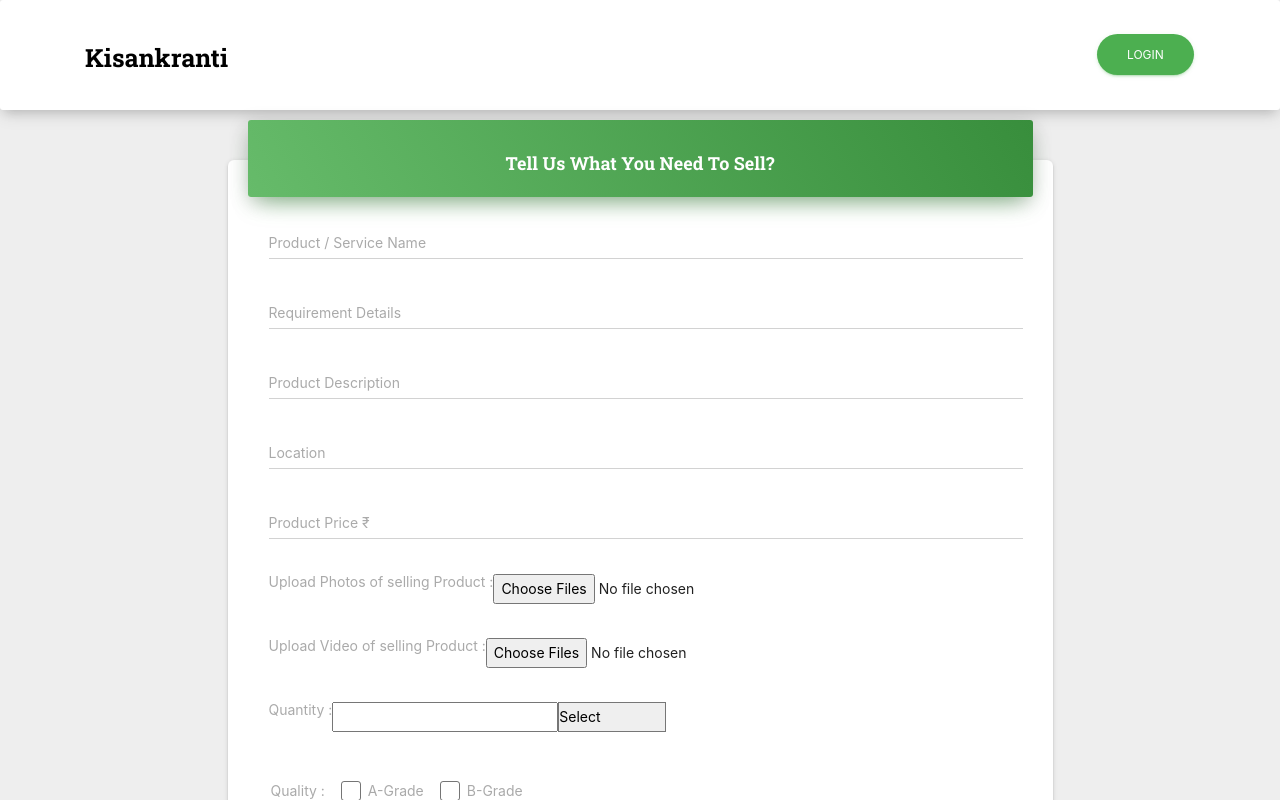
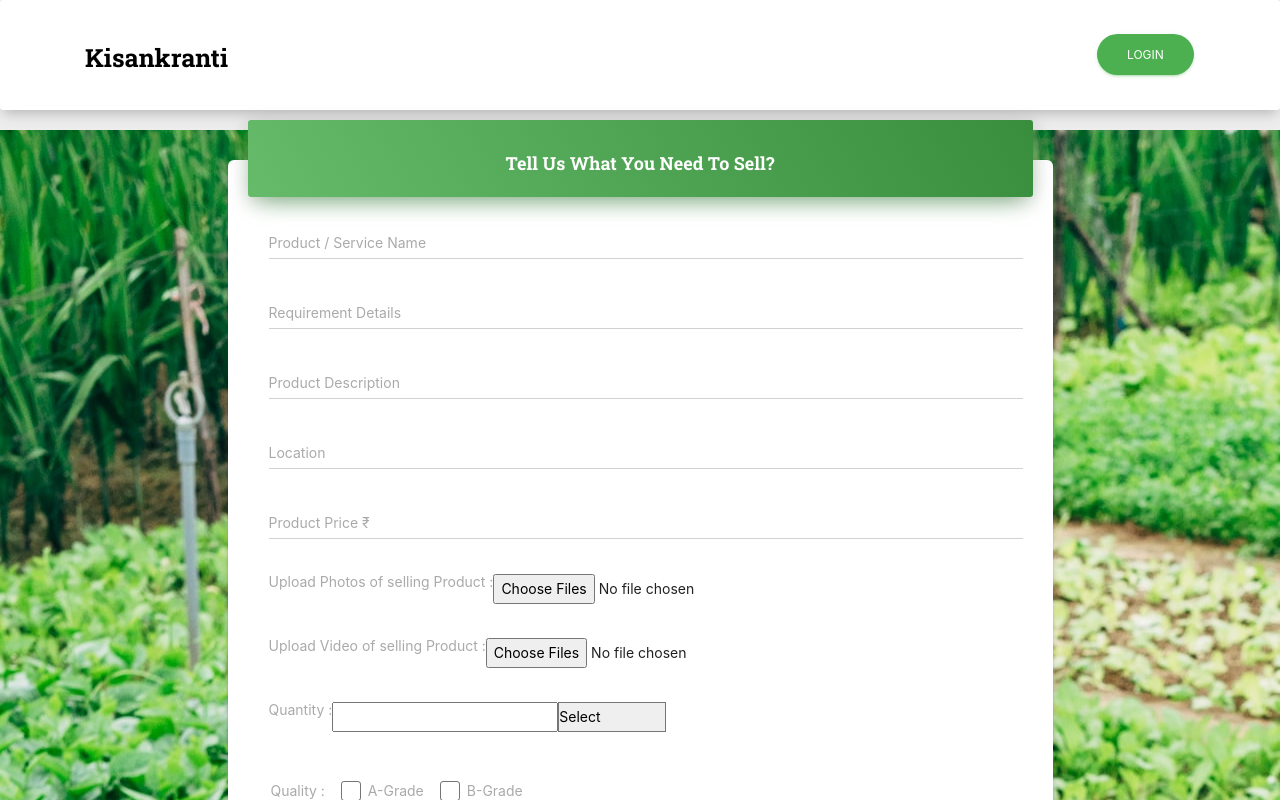
Before and after one commit to devika-be/KisankrantiReact.github, a React (Create React App) app: page /Sell in a window 1280 px wide. Shown: the top 800 px of the page. Built offline with nearby package versions, Linux system fonts and the light colour scheme.

Commit message:
Update Sell.js

```diff
--- a/src/pages/Sell.js
+++ b/src/pages/Sell.js
@@ -24,7 +24,7 @@ class Sell extends Component {
           </div>
         </nav>
 
-        <div style={{backgroundImage: 'url(assets/img/selling\ page.jpg)'}}>
+       <div  style={{backgroundImage: 'url("assets/img/selling\ page.jpg")'}}>
         <div className="container">
           <div className="row">
             <div className="col-lg-9 col-md-10 mx-auto">
```
